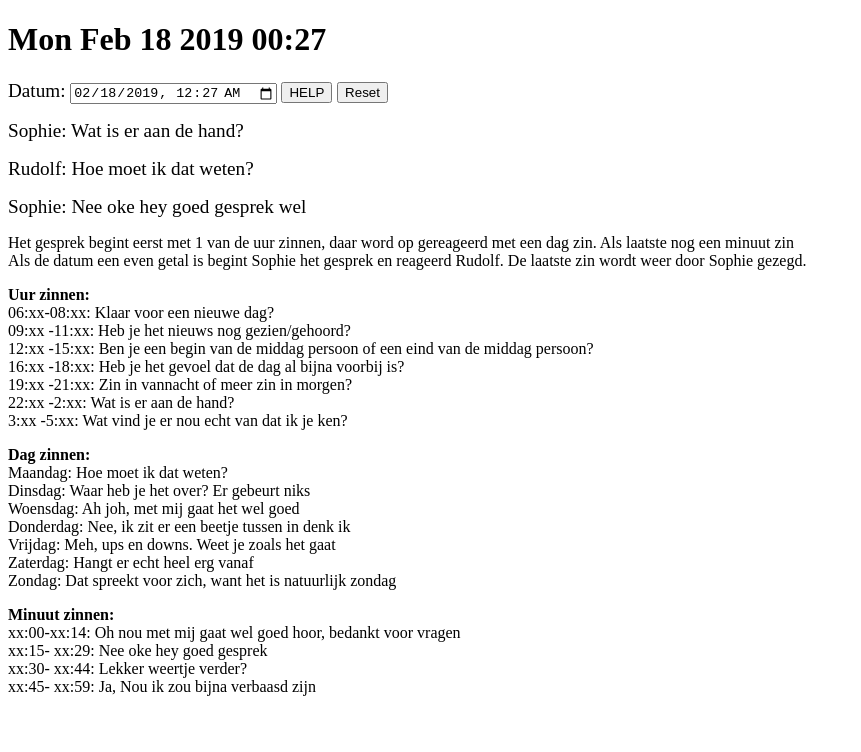
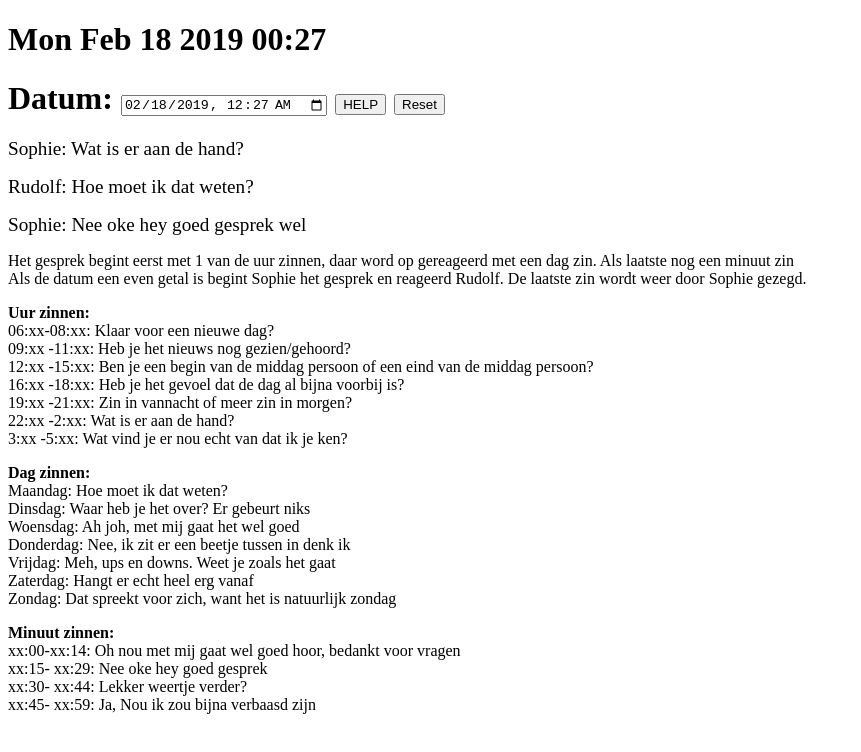
Before and after one commit to TapirLover/TapirLover.github.io, a plain HTML site: page index.html in a window 1280 px wide. Shown: the whole page, without its empty margins (0-861 px from the left). Drawn offline with Linux system fonts and the light colour scheme.

Commit message:
Update index.html

```diff
--- a/index.html
+++ b/index.html
@@ -13,7 +13,7 @@
 </head>
 <body onload="nunu()">
 	<h1 id="demo3"></h1>
-	<h2>Datum:
+	<h1>Datum:
 	<input type="datetime-local" id="datumin">
 	<button type="button" onclick="getDate()">
 		HELP
@@ -21,7 +21,7 @@
 	<button type="button" onclick="nuu()">
 		Reset
 	</button>
-	</h2>
+	</h1>
 
 	<h2 id="demo"></h2>
 	<h2 id="demo1"></h2>
```
